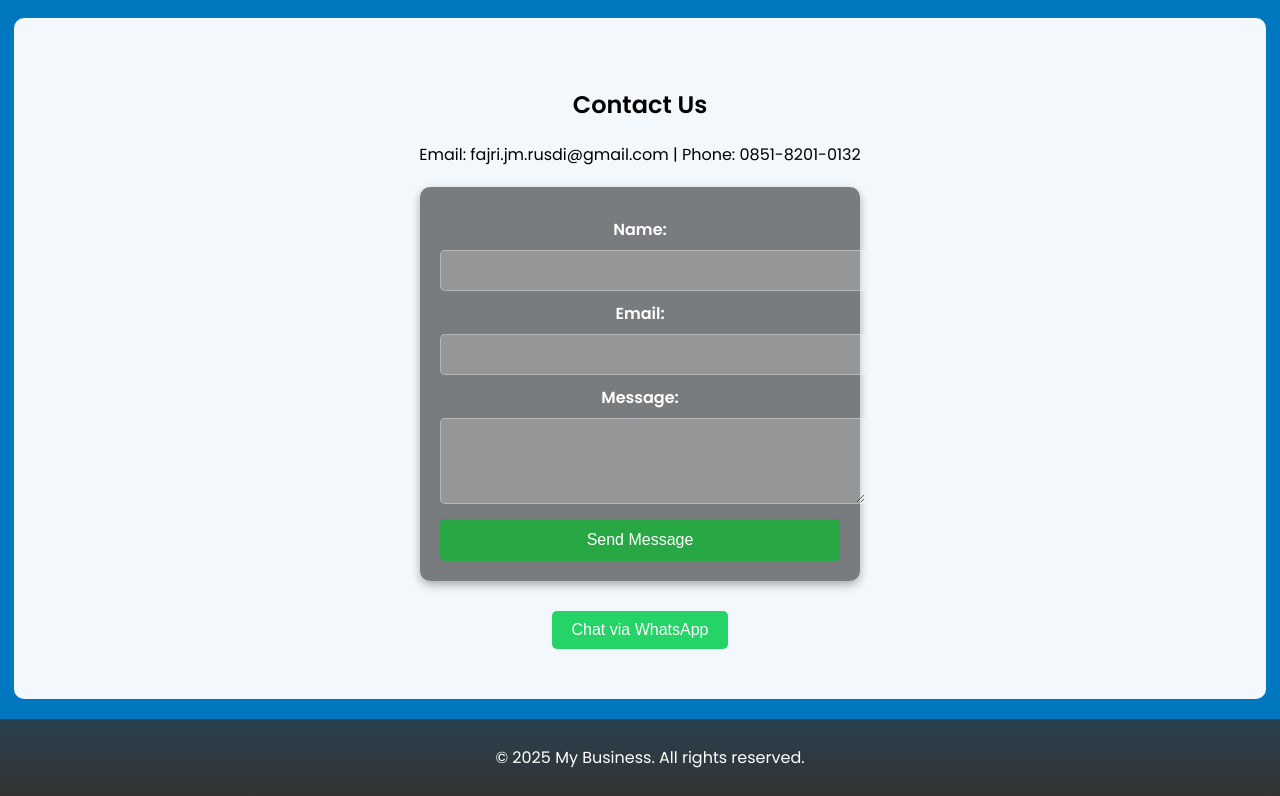
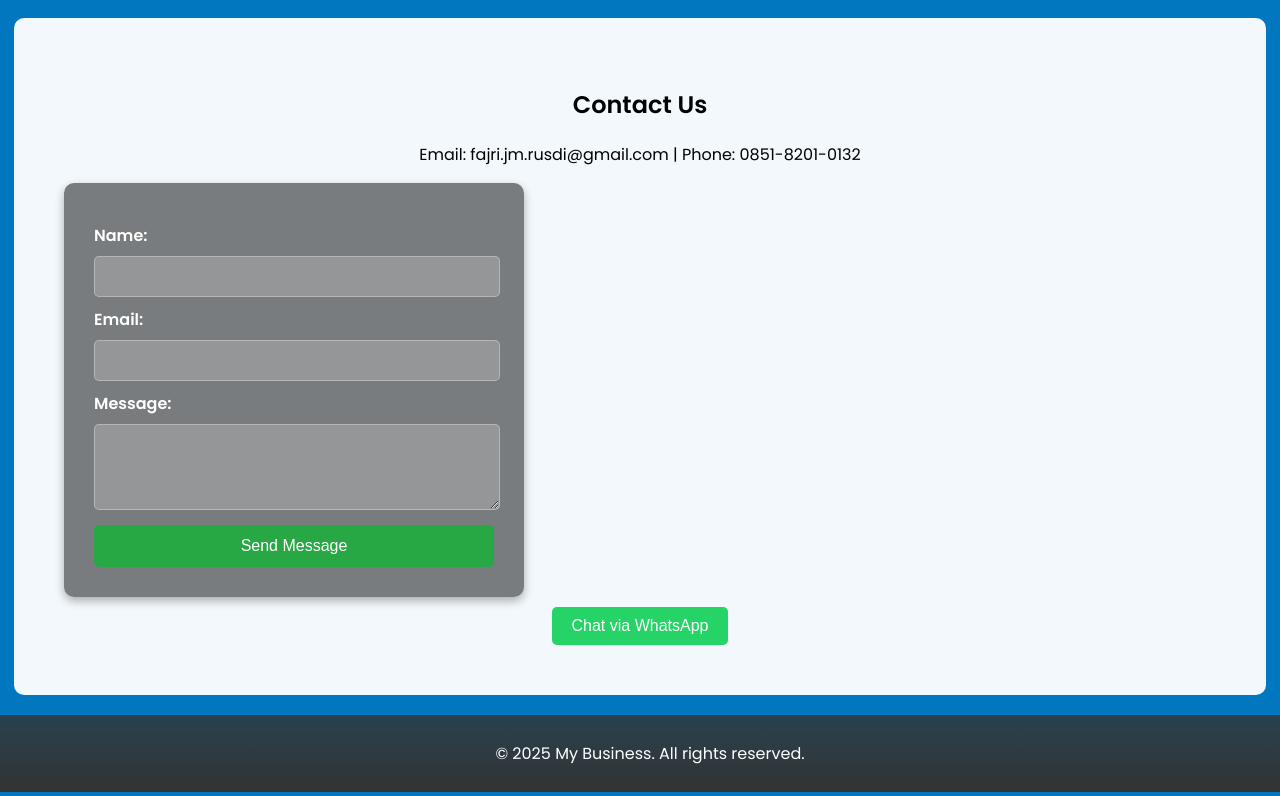
Before and after one commit to AdamHousel/WebBisnisKecilPD, a plain HTML site: page index.html in a window 1280 px wide. Shown: the part 751-1547 px from the top of the page. Drawn offline with Linux system fonts and the light colour scheme.

```diff
--- a/style.css
+++ b/style.css
@@ -91,46 +91,49 @@ footer {
 
 /* Form Styling */
 /* Form Container */
-/* Form Container */
+/* Wrapper agar form benar-benar di tengah */
+.form-container {
+    display: flex;
+    justify-content: center;  /* Tengahkan secara horizontal */
+    align-items: center;  /* Tengahkan secara vertikal (jika perlu) */
+    min-height: 100vh; /* Pastikan form tetap di tengah jika halaman panjang */
+    padding: 20px;
+}
+
+/* Form Box */
 form {
     display: flex;
     flex-direction: column;
-    max-width: 400px;
-    width: 90%; /* Supaya tetap responsif di layar kecil */
-    margin: 20px auto; /* Tengahkan form */
-    background: rgba(0, 0, 0, 0.5); /* Semi-transparan agar terlihat lebih jelas */
-    padding: 20px; /* Lebih besar agar tidak terlalu mepet */
+    width: 100%; /* Pastikan menyesuaikan layar */
+    max-width: 400px; /* Batasi ukuran agar tidak terlalu lebar */
+    background: rgba(0, 0, 0, 0.5); /* Semi-transparan agar lebih jelas */
+    padding: 30px;
     border-radius: 10px;
-    backdrop-filter: blur(5px); /* Efek blur untuk kesan modern */
-    box-shadow: 0 4px 10px rgba(0, 0, 0, 0.3); /* Tambahkan sedikit shadow */
+    backdrop-filter: blur(5px);
+    box-shadow: 0 4px 10px rgba(0, 0, 0, 0.3);
 }
 
 /* Input Fields */
 input, textarea {
-    width: 100%;
-    padding: 12px; /* Tambahkan padding agar lebih nyaman */
-    margin-top: 8px; /* Jarak antar input */
-    border: 1px solid rgba(255, 255, 255, 0.3); /* Garis batas lebih halus */
+    width: calc(100% - 20px); /* Agar tidak mepet ke tepi */
+    padding: 12px;
+    margin-top: 8px;
+    border: 1px solid rgba(255, 255, 255, 0.3);
     border-radius: 5px;
-    background: rgba(255, 255, 255, 0.2); /* Semi-transparan */
-    color: white; /* Warna teks putih agar mudah dibaca */
-    text-align: left; /* Pastikan teks input tetap rata kiri */
-}
-
-/* Placeholder Styling */
-input::placeholder, textarea::placeholder {
-    color: rgba(255, 255, 255, 0.7); /* Warna placeholder lebih terang */
+    background: rgba(255, 255, 255, 0.2);
+    color: white;
+    text-align: left;
 }
 
 /* Label */
 label {
-    text-align: center; /* Biar label tetap rata kiri */
+    text-align: left;
     font-weight: bold;
     color: white;
     margin-top: 10px;
 }
 
-/* Button */
+/* Tombol */
 button {
     margin-top: 15px;
     padding: 12px;
@@ -144,8 +147,9 @@ button {
 }
 
 button:hover {
-    background-color: #1f9c3a;
+    background-color: #218838;
 }
+
 
 
 /* Tombol WhatsApp */
```
